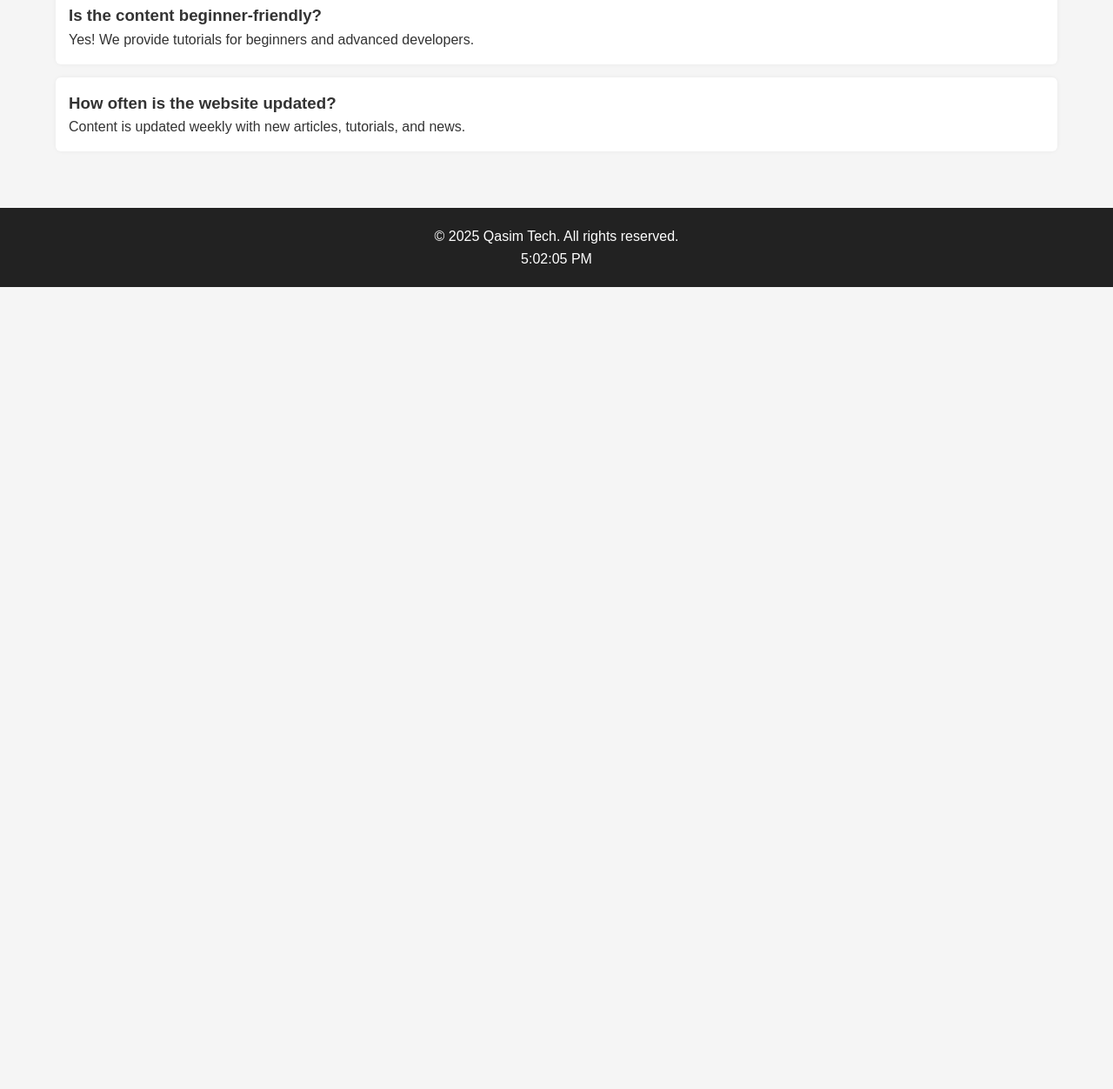
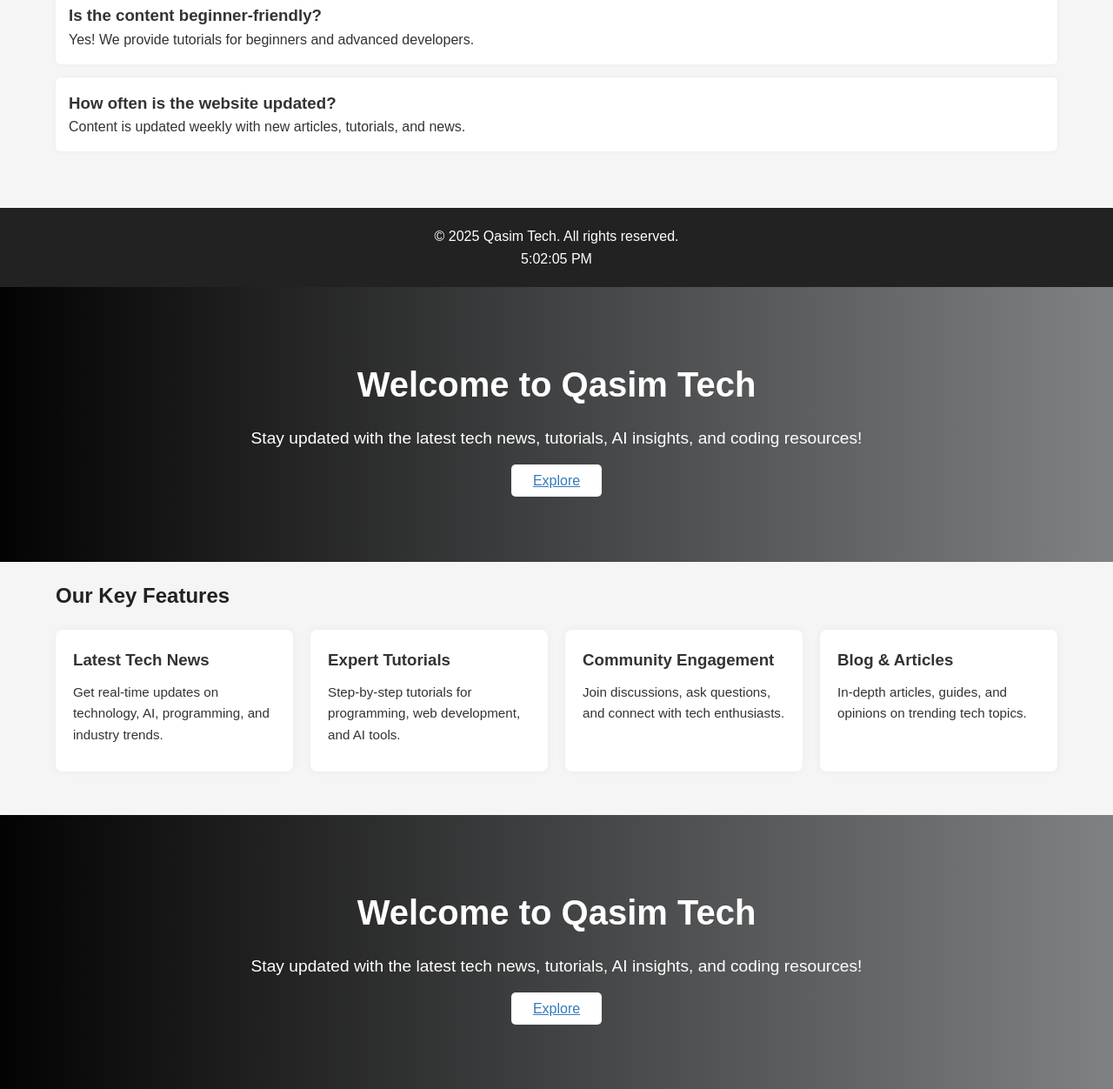
Before and after one commit to mdqasim5219-coder/Tech-website., a plain HTML site: page index.html in a window 1280 px wide. Shown: the part 1845-3097 px from the top of the page at 87% size. Before the commit the page ends 2175 px from the top, so only its background shows below. Drawn offline with Linux system fonts and the light colour scheme.

Commit message:
Update Index.html

```diff
--- a/index.html
+++ b/index.html
@@ -138,3 +138,44 @@
 </footer>
 </body>
 </html>
+<!-- Hero Section -->
+<section class="hero">
+  <div class="container">
+    <h1>Welcome to Qasim Tech</h1>
+    <p>Stay updated with the latest tech news, tutorials, AI insights, and coding resources!</p>
+    <!-- Button now links to Features Section -->
+    <a href="#features" class="btn">Explore</a>
+  </div>
+</section>
+
+<!-- Features Section -->
+<section id="features" class="features container">
+  <h2>Our Key Features</h2>
+  <div class="feature-cards">
+    <div class="card">
+      <h3>Latest Tech News</h3>
+      <p>Get real-time updates on technology, AI, programming, and industry trends.</p>
+    </div>
+    <div class="card">
+      <h3>Expert Tutorials</h3>
+      <p>Step-by-step tutorials for programming, web development, and AI tools.</p>
+    </div>
+    <div class="card">
+      <h3>Community Engagement</h3>
+      <p>Join discussions, ask questions, and connect with tech enthusiasts.</p>
+    </div>
+    <div class="card">
+      <h3>Blog & Articles</h3>
+      <p>In-depth articles, guides, and opinions on trending tech topics.</p>
+    </div>
+  </div>
+</section>
+<!-- Hero Section -->
+<section class="hero">
+  <div class="container">
+    <h1>Welcome to Qasim Tech</h1>
+    <p>Stay updated with the latest tech news, tutorials, AI insights, and coding resources!</p>
+    <!-- Button now opens Blog Page -->
+    <a href="blog.html" class="btn">Explore</a>
+  </div>
+</section>
```
